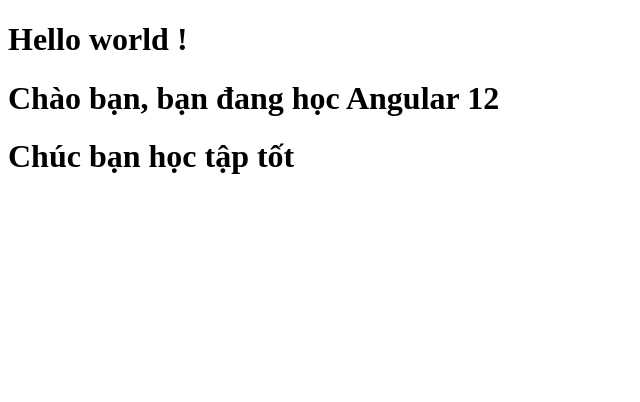
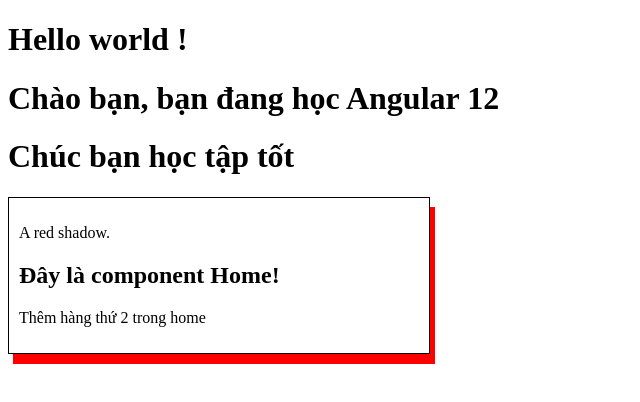
Before and after one commit to dokhanh103/Angular-12, an Angular app: page / in a window 1280 px wide. Shown: the top 402 px of the page, without its empty margins (0-640 px from the left). Built offline with nearby package versions, Linux system fonts and the light colour scheme.

Commit message:
add homwe component

```diff
--- a/src/app/app.component.html
+++ b/src/app/app.component.html
@@ -1,3 +1,5 @@
 <h1>Hello world !</h1>
 <h1>Chào bạn, bạn đang học Angular 12</h1>
 <h1>Chúc bạn học tập tốt</h1>
+
+<app-home></app-home>
--- a/src/app/home/home.component.html
+++ b/src/app/home/home.component.html
@@ -1 +1,6 @@
-<p>home works!</p>
+
+<div id="test">
+    <p>A red shadow.</p>
+    <h2>Đây là component Home!</h2>
+    <p>Thêm hàng thứ 2 trong home</p>
+</div>
--- a/src/app/home/home.component.scss
+++ b/src/app/home/home.component.scss
@@ -0,0 +1,6 @@
+#test {
+    border: 1px solid;
+    padding: 10px;
+    box-shadow: 5px 10px red;
+    width: 400px;
+  }
```
